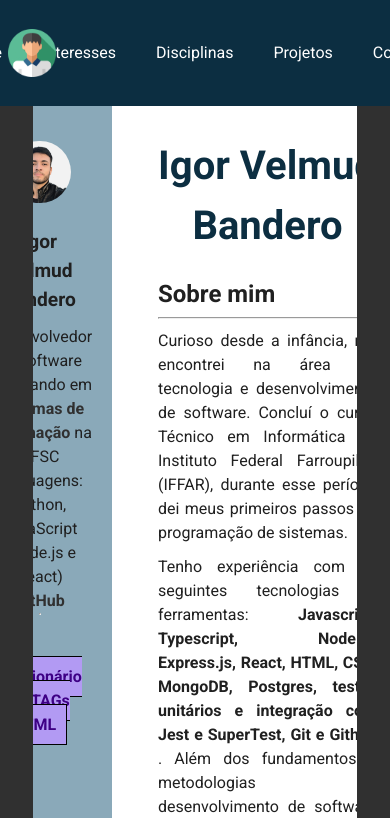
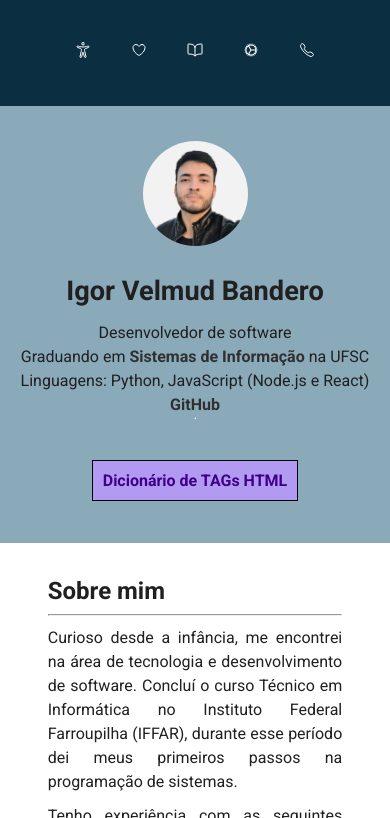
Before and after one commit to IgorBandero/curriculo, a plain HTML site: page index.html in a window 390 px wide. Shown: the top 818 px of the page. Drawn offline with nearby package versions, Linux system fonts and the light colour scheme.

Commit message:
fix: responsividade para dispositivos móveis

```diff
--- a/index.html
+++ b/index.html
@@ -13,13 +13,22 @@
 <body>
     <header>
         <img src="./assets/favicon.ico" alt="Logo do site"/>
-        <nav>
+        <nav class="desktop">
             <ul>
                 <li><a href="#about">Sobre</a></li>
                 <li><a href="#interests">Interesses</a></li>
                 <li><a href="#subjects">Disciplinas</a></li>
                 <li><a href="#projects">Projetos</a></li>
                 <li><a href="#contact">Contato</a></li>
+            </ul>
+        </nav>
+        <nav class="mobile">
+            <ul>
+                <li><a href="#about"><ion-icon name="accessibility-outline"></ion-icon></a></li>
+                <li><a href="#interests"><ion-icon name="heart-outline"></ion-icon></a></li>
+                <li><a href="#subjects"><ion-icon name="book-outline"></ion-icon></a></li>
+                <li><a href="#projects"><ion-icon name="cog-outline"></ion-icon></a></li>
+                <li><a href="#contact"><ion-icon name="call-outline"></ion-icon></a></li>
             </ul>
         </nav>
     </header>
@@ -107,4 +116,6 @@
         </address>
     </footer>
 </body>
+<script type="module" src="https://unpkg.com/ionicons@7.1.0/dist/ionicons/ionicons.esm.js"></script>
+<script nomodule src="https://unpkg.com/ionicons@7.1.0/dist/ionicons/ionicons.js"></script>
 </html>
--- a/style/style.css
+++ b/style/style.css
@@ -5,7 +5,7 @@
 }
 
 body {
-    margin-top: max(12.5vh, 70px);;
+    margin-top: max(12.5vh, 70px);
     font-family: "Roboto", sans-serif;
     background-color: #303030;
     color: #202020;
@@ -23,6 +23,7 @@ header {
     top: 0;
     background-color: #0c2e41;
     color: white;
+    z-index: 1;
 }
 
 header img {
@@ -47,6 +48,10 @@ header nav a {
 header nav a:hover {
     background-color: #427692;
     border-radius: 8px;
+}
+
+.mobile {
+    display: none;
 }
 
 .container {
@@ -189,3 +194,88 @@ footer a:hover {
     color: #86d5ff;
     font-weight: bold;
 }
+
+@media (max-width: 750px) {
+
+    header img {
+        display: none;
+    }
+
+    .container {
+        flex-direction: column;
+        align-items: center;
+        width: 100vw;
+    }
+
+    aside {
+        max-width: 100%;
+        padding-bottom: 50px;
+    }
+
+    aside img {
+        width: 30%;
+    }
+
+    #subjects {
+        text-align: left;
+    }
+}
+
+@media (max-width: 500px) {
+
+    .desktop {
+        display: none;
+    }
+
+    .mobile {
+        display: flex;
+    }
+
+    header img {
+        display: none;
+    }
+
+    .container {
+        flex-direction: column;
+        align-items: center;
+        width: 100vw;
+    }
+
+    aside {
+        max-width: 100%;
+        padding-bottom: 50px;
+    }
+
+    aside img {
+        width: 30%;
+    }
+
+    aside h3 {
+        font-size: 1.7rem;
+    }
+
+    main h1 {
+        display: none;
+    }
+
+    #subjects {
+        text-align: left;
+    }
+
+    .card-container {
+        width: 100%;
+    }
+
+    footer {
+        height: 25vh;
+    }
+
+    footer address ul {
+        flex-direction: column;
+        text-align: center;
+    }
+
+    footer address ul li {
+        padding: 5px;
+    }
+}
```
